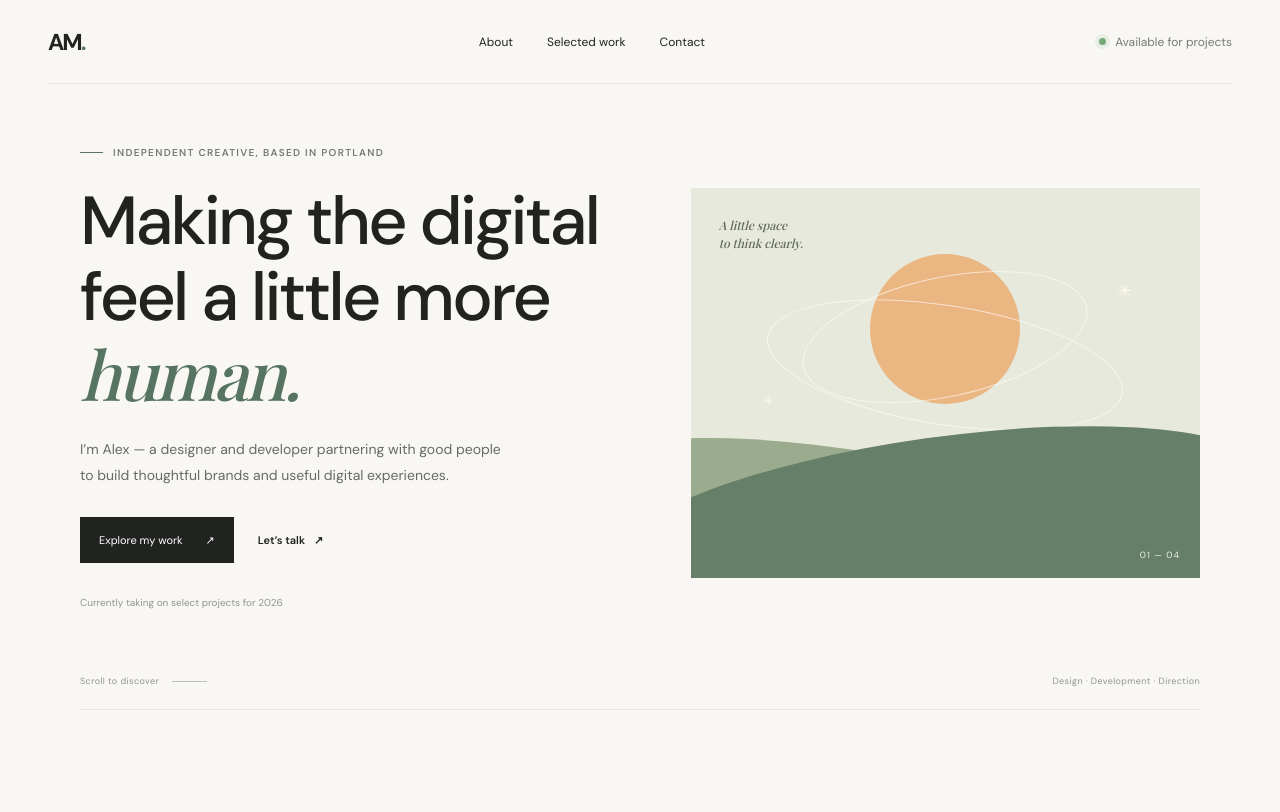
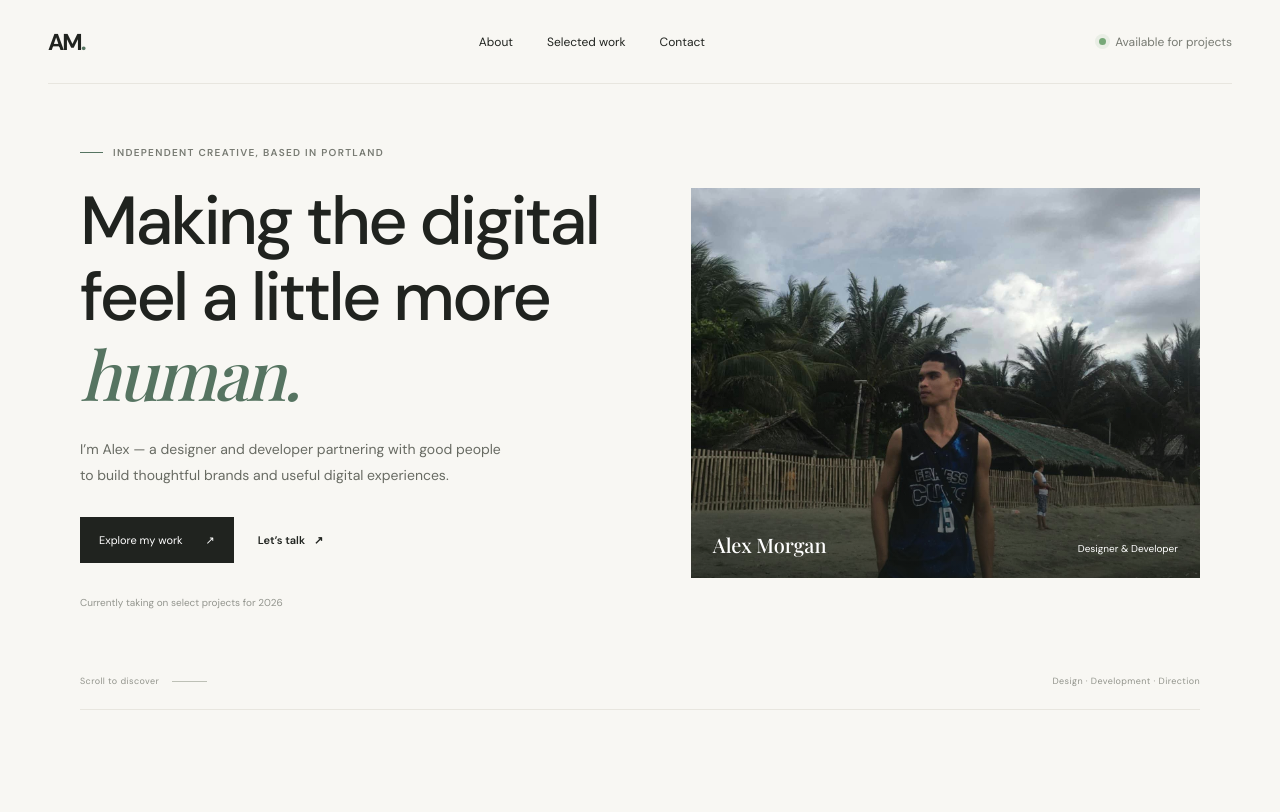
Before and after one commit to aljhon-ai/Libacao-project-1, a plain HTML site: page index.html in a window 1280 px wide. Shown: the top 812 px of the page. Drawn offline with nearby package versions, Linux system fonts and the light colour scheme; a web font is replaced by a local one.

Commit message:
adding profile

```diff
--- a/index.html
+++ b/index.html
@@ -30,16 +30,12 @@
         </div>
         <p class="hero-note">Currently taking on select projects for 2026</p>
       </div>
-      <div class="hero-art" aria-label="Abstract illustration of a sunset over a landscape" role="img">
-        <div class="art-sun"></div>
-        <div class="art-orbit orbit-one"></div>
-        <div class="art-orbit orbit-two"></div>
-        <div class="art-hill hill-back"></div>
-        <div class="art-hill hill-front"></div>
-        <div class="art-label">A little space<br>to think clearly.</div>
-        <span class="art-sparkle sparkle-one">✳</span>
-        <span class="art-sparkle sparkle-two">✳</span>
-        <span class="art-index">01 — 04</span>
+      <div class="hero-art">
+        <img class="profile-image" src="assets/profile.png" alt="Profile photo of the portfolio owner on a tropical beach">
+        <div class="profile-caption">
+          <span>Alex Morgan</span>
+          <span>Designer &amp; Developer</span>
+        </div>
       </div>
       <div class="hero-bottom">
         <span>Scroll to discover</span>
--- a/styles.css
+++ b/styles.css
@@ -224,93 +224,41 @@ h2 em {
   background: #e6e9dc;
 }
 
-.art-sun {
-  width: 150px;
-  height: 150px;
+.hero-art::after {
   position: absolute;
-  top: 66px;
-  left: 50%;
-  border-radius: 50%;
-  background: #eab783;
-  transform: translateX(-50%);
+  inset: 45% 0 0;
+  background: linear-gradient(transparent, #141914a6);
+  content: "";
 }
 
-.art-orbit {
-  width: 290px;
-  height: 120px;
-  position: absolute;
-  left: 50%;
-  border: 1px solid #fff9;
-  border-radius: 50%;
-  transform: translateX(-50%) rotate(-12deg);
+.profile-image {
+  width: 100%;
+  height: 100%;
+  display: block;
+  object-fit: cover;
+  object-position: center 54%;
 }
 
-.orbit-one {
-  top: 89px;
+.profile-caption {
+  position: absolute;
+  z-index: 1;
+  right: 22px;
+  bottom: 20px;
+  left: 22px;
+  display: flex;
+  align-items: end;
+  justify-content: space-between;
+  color: white;
 }
 
-.orbit-two {
-  top: 117px;
-  width: 360px;
-  transform: translateX(-50%) rotate(9deg);
+.profile-caption span:first-child {
+  font-family: var(--serif);
+  font-size: 20px;
 }
 
-.art-hill {
-  position: absolute;
-  right: -15%;
-  bottom: -34%;
-  left: -15%;
-  height: 70%;
-  border-radius: 50% 50% 0 0 / 30% 30% 0 0;
-  transform: rotate(-8deg);
-}
-
-.hill-back {
-  bottom: -41%;
-  left: -25%;
-  background: #9bab8e;
-  transform: rotate(12deg);
-}
-
-.hill-front {
-  background: #657f68;
-}
-
-.art-label {
-  position: absolute;
-  top: 28px;
-  left: 28px;
-  color: #60685b;
-  font-family: var(--serif);
-  font-size: 12px;
-  font-style: italic;
-  line-height: 1.5;
-}
-
-.art-sparkle {
-  position: absolute;
-  color: #fff9e7;
-  font-size: 18px;
-}
-
-.sparkle-one {
-  top: 91px;
-  right: 68px;
-}
-
-.sparkle-two {
-  top: 204px;
-  left: 72px;
-  font-size: 13px;
-}
-
-.art-index {
-  position: absolute;
-  right: 20px;
-  bottom: 17px;
-  color: #eff0e8;
-  font-size: 9px;
-  letter-spacing: 1px;
+.profile-caption span:last-child {
+  padding-bottom: 3px;
+  font-size: 10px;
 }
 
 .hero-bottom {
```
Also changed, not shown: assets/profile.png (added).
